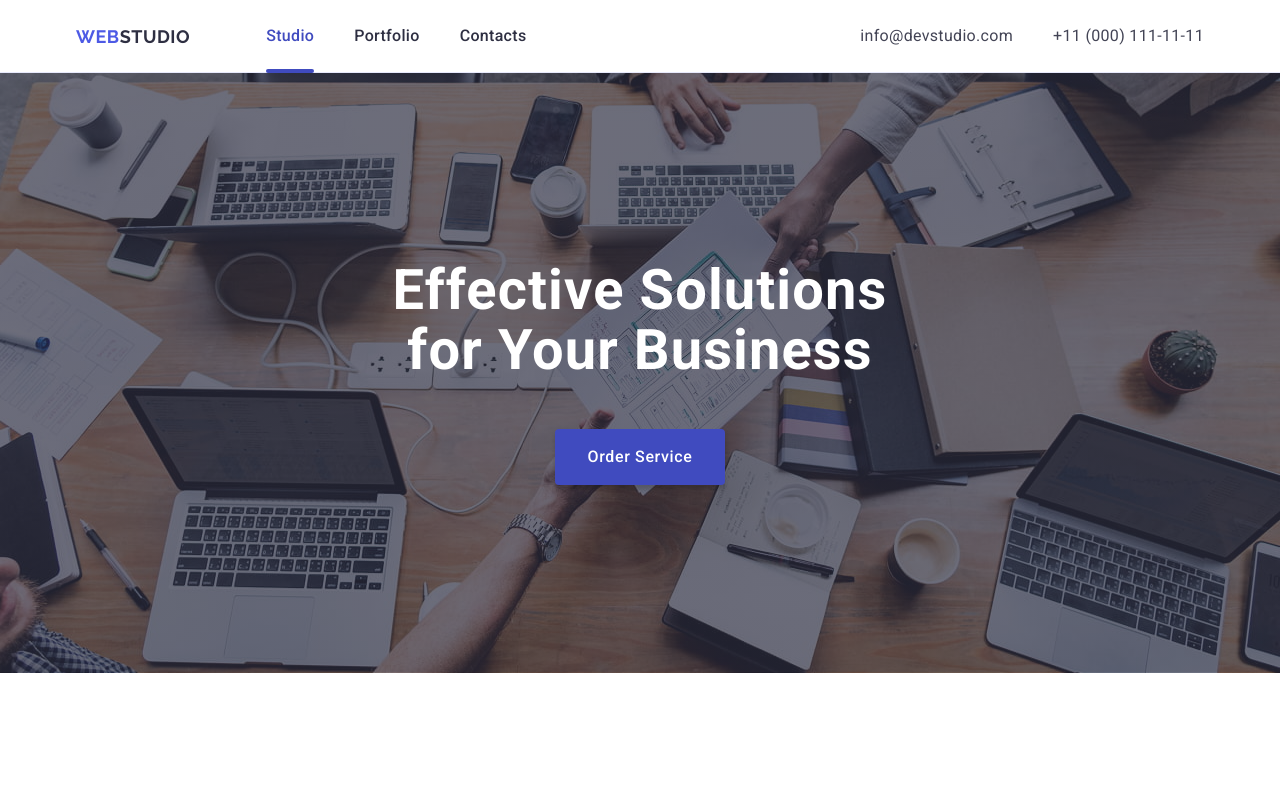
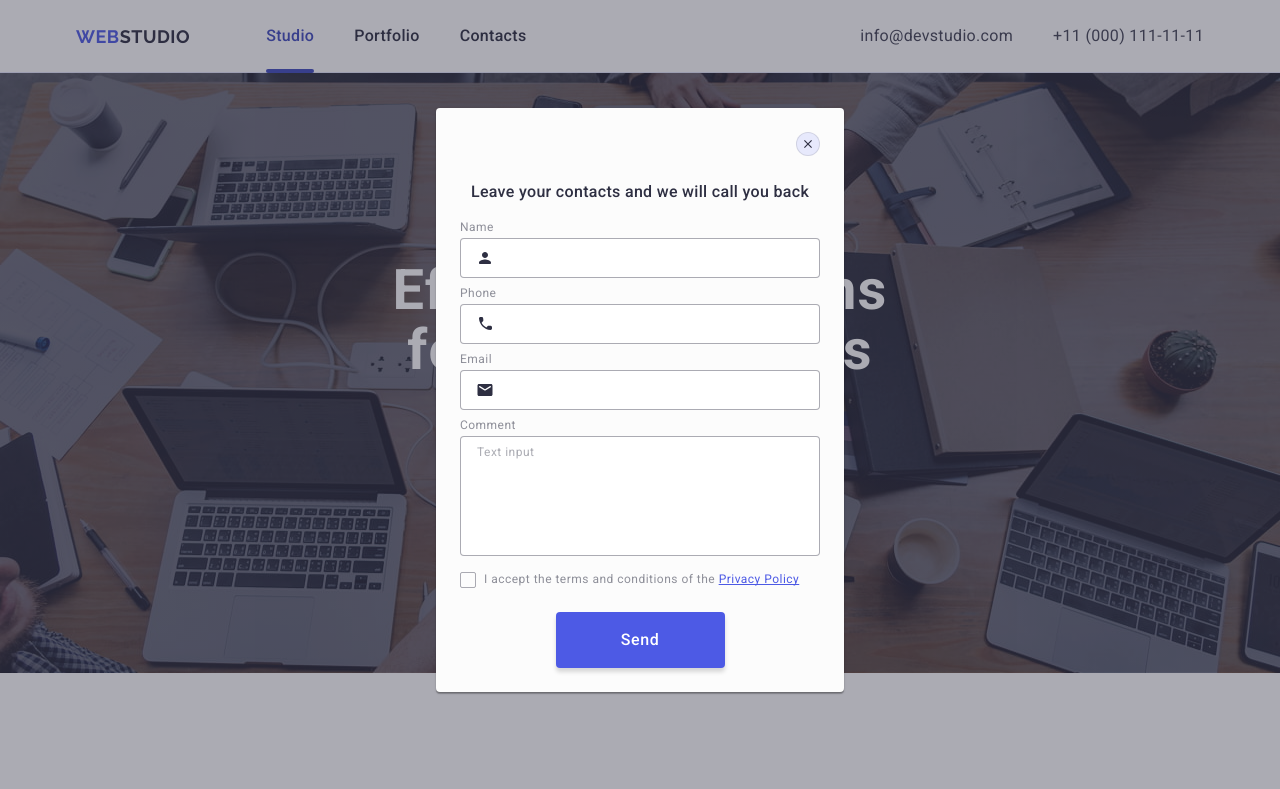
Before and after one commit to AntoniiViazovskyi/goit-markup-hw-06, a plain HTML site: page index.html in a window 1280 px wide. Both pictures are taken after a click on the button "Order Service". Shown: the top 789 px of the page. Drawn offline with nearby package versions, Linux system fonts and the light colour scheme.

Commit message:
Added adaptive design for Backdrop

```diff
--- a/css/styles.css
+++ b/css/styles.css
@@ -88,6 +88,21 @@ a {
   margin: 0 auto;
 }
 
+.accent-text {
+  font-weight: 500;
+  font-size: 16px;
+  line-height: 1.5;
+  letter-spacing: 0.02em;
+}
+
+.label-text {
+  font-weight: 400;
+  font-size: 12px;
+  line-height: 1.16667;
+  letter-spacing: 0.04em;
+  color: var(--color-subtle-text);
+}
+
 /* header */
 
 .header {
@@ -170,12 +185,6 @@ a:is(:hover, :focus) {
     display: block;
   }
 
-  .accent-text {
-    font-weight: 500;
-    font-size: 16px;
-    line-height: 1.5;
-    letter-spacing: 0.02em;
-  }
   .text-logo {
     margin-right: 120px;
   }
@@ -863,3 +872,217 @@ a:is(:hover, :focus) {
     gap: 16px;
   }
 }
+
+/* backdrop */
+.backdrop {
+  position: fixed;
+  top: 0;
+  left: 0;
+  width: 100%;
+  height: 100%;
+  background-color: var(--color-modal-overlay);
+  z-index: 999;
+  opacity: 0;
+  visibility: hidden;
+  pointer-events: none;
+  transition:
+    opacity 250ms cubic-bezier(0.4, 0, 0.2, 1),
+    visibility 250ms cubic-bezier(0.4, 0, 0.2, 1);
+}
+
+.backdrop.is-open {
+  opacity: 1;
+  visibility: visible;
+  pointer-events: auto;
+}
+
+.modal {
+  position: absolute;
+  top: 50%;
+  left: 50%;
+  transform: translate(-50%, -50%);
+  background-color: var(--color-modal-bg);
+  width: 288px;
+  min-height: 623px;
+  box-shadow:
+    0 1px 1px 0 rgba(0, 0, 0, 0.14),
+    0 1px 3px 0 rgba(0, 0, 0, 0.12),
+    0 2px 1px 0 rgba(0, 0, 0, 0.2);
+  border-radius: 4px;
+  transition: transform 250ms cubic-bezier(0.4, 0, 0.2, 1);
+  padding: 24px 16px;
+}
+
+.backdrop:not(.is-open) .modal {
+  transform: translate(-50%, -50%) scale(1.5);
+}
+
+.modal-close-btn {
+  display: flex;
+  align-items: center;
+  justify-content: center;
+  position: absolute;
+  top: 24px;
+  right: 24px;
+  border-radius: 4px;
+  width: 24px;
+  height: 24px;
+  border-radius: 100%;
+  background-color: var(--color-border);
+  border: 1px solid rgba(0, 0, 0, 0.1);
+  cursor: pointer;
+  transition:
+    background-color 250ms cubic-bezier(0.4, 0, 0.2, 1),
+    border 250ms cubic-bezier(0.4, 0, 0.2, 1);
+}
+
+.modal-close-icon {
+  fill: var(--color-dark);
+  transition: fill 250ms cubic-bezier(0.4, 0, 0.2, 1);
+}
+
+.modal-close-btn:is(:hover, :focus) {
+  background-color: var(--color-primary);
+  border: transparent;
+}
+
+.modal-close-btn:is(:hover, :focus) .modal-close-icon {
+  fill: var(--color-white);
+}
+
+.modal-text {
+  text-align: center;
+  color: var(--color-dark);
+  margin: 48px auto 16px;
+  max-width: 256px;
+}
+
+.input-container {
+  display: flex;
+  flex-direction: column;
+  gap: 4px;
+  margin-bottom: 8px;
+  width: 100%;
+  min-height: 40px;
+}
+
+.form-input {
+  border: 1px solid var(--color-modal-overlay);
+  border-radius: 4px;
+  width: 100%;
+  height: 40px;
+  padding-left: 38px;
+  padding-right: 16px;
+  transition: border 250ms cubic-bezier(0.4, 0, 0.2, 1);
+}
+
+.form-textarea {
+  font-weight: 400;
+  font-size: 12px;
+  line-height: 1.16667;
+  letter-spacing: 0.04em;
+  color: var(--color-modal-overlay);
+  height: 120px;
+  resize: none;
+  padding: 8px 16px;
+  margin-bottom: 8px;
+}
+
+.form-textarea::placeholder {
+  font-weight: 400;
+  font-size: 12px;
+  line-height: 1.16667;
+  letter-spacing: 0.04em;
+  color: var(--color-modal-overlay);
+}
+
+.form-input:is(:focus, :focus-visible) {
+  border: 1px solid var(--color-primary);
+  outline: transparent;
+}
+
+.input-wrapper {
+  position: relative;
+}
+
+.input-icon {
+  position: absolute;
+  top: 50%;
+  left: 16px;
+  transform: translateY(-50%);
+  pointer-events: none;
+  fill: var(--color-dark);
+  transition: fill 250ms cubic-bezier(0.4, 0, 0.2, 1);
+}
+
+.form-input:focus + .input-icon {
+  fill: var(--color-primary);
+}
+
+.checkbox-container {
+  margin-bottom: 24px;
+}
+
+.checkbox-label {
+  display: flex;
+  align-items: center;
+}
+
+.checkbox-custom {
+  display: flex;
+  align-items: center;
+  justify-content: center;
+  cursor: pointer;
+  vertical-align: middle;
+  flex-shrink: 0;
+  width: 16px;
+  height: 16px;
+  border-radius: 2px;
+  border: 1px solid var(--color-modal-overlay);
+  margin-right: 8px;
+  transition:
+    border 250ms cubic-bezier(0.4, 0, 0.2, 1),
+    background-color 250ms cubic-bezier(0.4, 0, 0.2, 1);
+}
+
+.checkbox-icon {
+  fill: transparent;
+  transition: fill 250ms cubic-bezier(0.4, 0, 0.2, 1);
+}
+
+.checkbox-input:checked + .checkbox-label > .checkbox-custom {
+  background-color: var(--color-primary-pressed);
+  border: 1px solid var(--color-primary-pressed);
+}
+.checkbox-input:checked + .checkbox-label > .checkbox-custom > .checkbox-icon {
+  fill: var(--color-accent);
+}
+
+.policy-link {
+  line-height: 1.33333;
+  text-decoration: underline;
+  text-decoration-skip-ink: none;
+  color: var(--color-primary);
+  transition: color 250ms cubic-bezier(0.4, 0, 0.2, 1);
+}
+
+.policy-link:is(:hover, :focus) {
+  color: var(--color-primary-pressed);
+}
+
+.modal-submit-btn {
+  min-width: 169px;
+  min-height: 56px;
+}
+
+@media screen and (min-width: 768px) {
+  .modal {
+    width: 408px;
+    min-height: 584px;
+    padding: 24px;
+  }
+
+  .modal-text {
+    max-width: 360px;
+  }
+}
--- a/index.html
+++ b/index.html
@@ -146,13 +146,13 @@
                 alt="Portrait of Mark Guerrero"
                 width="264"
                 height="260" />
-              <div class="team-text-container flex-column">
+              <div class="team-text-container">
                 <h3 class="item-header-text team-item-header">Mark Guerrero</h3>
                 <p class="card-text team-item-paragraph">Product Designer</p>
                 <ul class="team-social-links-list">
                   <li class="team-social-links-item">
                     <a
-                      class="team-social-link flex-center"
+                      class="team-social-link"
                       href=""
                       target="_blank"
                       rel="noopener noreferrer">
@@ -166,7 +166,7 @@
                   </li>
                   <li class="team-social-links-item">
                     <a
-                      class="team-social-link flex-center"
+                      class="team-social-link"
                       href=""
                       target="_blank"
                       rel="noopener noreferrer">
@@ -180,7 +180,7 @@
                   </li>
                   <li class="team-social-links-item">
                     <a
-                      class="team-social-link flex-center"
+                      class="team-social-link"
                       href=""
                       target="_blank"
                       rel="noopener noreferrer">
@@ -194,7 +194,7 @@
                   </li>
                   <li class="team-social-links-item">
                     <a
-                      class="team-social-link flex-center"
+                      class="team-social-link"
                       href=""
                       target="_blank"
                       rel="noopener noreferrer">
@@ -217,13 +217,13 @@
                 alt="Portrait of Tom Ford"
                 width="264"
                 height="260" />
-              <div class="team-text-container flex-column">
+              <div class="team-text-container">
                 <h3 class="item-header-text team-item-header">Tom Ford</h3>
                 <p class="card-text team-item-paragraph">Frontend Developer</p>
                 <ul class="team-social-links-list">
                   <li class="team-social-links-item">
                     <a
-                      class="team-social-link flex-center"
+                      class="team-social-link"
                       href=""
                       target="_blank"
                       rel="noopener noreferrer">
@@ -237,7 +237,7 @@
                   </li>
                   <li class="team-social-links-item">
                     <a
-                      class="team-social-link flex-center"
+                      class="team-social-link"
                       href=""
                       target="_blank"
                       rel="noopener noreferrer">
@@ -251,7 +251,7 @@
                   </li>
                   <li class="team-social-links-item">
                     <a
-                      class="team-social-link flex-center"
+                      class="team-social-link"
                       href=""
                       target="_blank"
                       rel="noopener noreferrer">
@@ -265,7 +265,7 @@
                   </li>
                   <li class="team-social-links-item">
                     <a
-                      class="team-social-link flex-center"
+                      class="team-social-link"
                       href=""
                       target="_blank"
                       rel="noopener noreferrer">
@@ -291,13 +291,13 @@
                 alt="Portrait of Camila Garcia"
                 width="264"
                 height="260" />
-              <div class="team-text-container flex-column">
+              <div class="team-text-container">
                 <h3 class="item-header-text team-item-header">Camila Garcia</h3>
                 <p class="card-text team-item-paragraph">Marketing</p>
                 <ul class="team-social-links-list">
                   <li class="team-social-links-item">
                     <a
-                      class="team-social-link flex-center"
+                      class="team-social-link"
                       href=""
                       target="_blank"
                       rel="noopener noreferrer">
@@ -311,7 +311,7 @@
                   </li>
                   <li class="team-social-links-item">
                     <a
-                      class="team-social-link flex-center"
+                      class="team-social-link"
                       href=""
                       target="_blank"
                       rel="noopener noreferrer">
@@ -325,7 +325,7 @@
                   </li>
                   <li class="team-social-links-item">
                     <a
-                      class="team-social-link flex-center"
+                      class="team-social-link"
                       href=""
                       target="_blank"
                       rel="noopener noreferrer">
@@ -339,7 +339,7 @@
                   </li>
                   <li class="team-social-links-item">
                     <a
-                      class="team-social-link flex-center"
+                      class="team-social-link"
                       href=""
                       target="_blank"
                       rel="noopener noreferrer">
@@ -371,7 +371,7 @@
                 <ul class="team-social-links-list">
                   <li class="team-social-links-item">
                     <a
-                      class="team-social-link flex-center"
+                      class="team-social-link"
                       href=""
                       target="_blank"
                       rel="noopener noreferrer">
@@ -385,7 +385,7 @@
                   </li>
                   <li class="team-social-links-item">
                     <a
-                      class="team-social-link flex-center"
+                      class="team-social-link"
                       href=""
                       target="_blank"
                       rel="noopener noreferrer">
@@ -399,7 +399,7 @@
                   </li>
                   <li class="team-social-links-item">
                     <a
-                      class="team-social-link flex-center"
+                      class="team-social-link"
                       href=""
                       target="_blank"
                       rel="noopener noreferrer">
@@ -413,7 +413,7 @@
                   </li>
                   <li class="team-social-links-item">
                     <a
-                      class="team-social-link flex-center"
+                      class="team-social-link"
                       href=""
                       target="_blank"
                       rel="noopener noreferrer">
@@ -592,7 +592,7 @@
     <footer class="footer">
       <div class="container">
         <div class="footer-wrapper">
-          <div class="footer-text-container flex-column">
+          <div class="footer-text-container">
             <a
               class="footer-logo text-logo footer-text-color"
               href="./index.html">
@@ -604,12 +604,12 @@
               digital marketing & growth solutions.
             </p>
           </div>
-          <div class="footer-links-container flex-column">
+          <div class="footer-links-container">
             <p class="footer-links-text accent-text">Social media</p>
             <ul class="footer-social-links-list">
               <li class="footer-social-links-item">
                 <a
-                  class="footer-social-link flex-center"
+                  class="footer-social-link"
                   href=""
                   target="_blank"
                   rel="noopener noreferrer">
@@ -620,7 +620,7 @@
               </li>
               <li class="footer-social-links-item">
                 <a
-                  class="footer-social-link flex-center"
+                  class="footer-social-link"
                   href=""
                   target="_blank"
                   rel="noopener noreferrer">
@@ -631,7 +631,7 @@
               </li>
               <li class="footer-social-links-item">
                 <a
-                  class="footer-social-link flex-center"
+                  class="footer-social-link"
                   href=""
                   target="_blank"
                   rel="noopener noreferrer">
@@ -642,7 +642,7 @@
               </li>
               <li class="footer-social-links-item">
                 <a
-                  class="footer-social-link flex-center"
+                  class="footer-social-link"
                   href=""
                   target="_blank"
                   rel="noopener noreferrer">
@@ -653,7 +653,7 @@
               </li>
             </ul>
           </div>
-          <div class="footer-subscribe-container flex-column">
+          <div class="footer-subscribe-container">
             <p class="footer-links-text accent-text">Subscribe</p>
             <form class="footer-contact-form">
               <label
@@ -669,7 +669,7 @@
                   placeholder="Email"
                   class="footer-subscribe-input" />
                 <button type="submit" class="subscribe-btn hero-btn">
-                  <span class="subscribe-btn-content flex-center">
+                  <span class="subscribe-btn-content">
                     Subscribe
                     <svg class="subscribe-icon" width="24" height="24">
                       <use href="./images/icons.svg#icon-subscribe"></use>
@@ -682,9 +682,9 @@
         </div>
       </div>
     </footer>
-    <div class="backdrop hidden" data-modal>
+    <div class="backdrop" data-modal>
       <div class="modal">
-        <button class="modal-close-btn flex-center" data-modal-close>
+        <button class="modal-close-btn" data-modal-close>
           <svg class="modal-close-icon" width="8" height="8">
             <use href="./images/icons.svg#icon-close"></use>
           </svg>
@@ -693,7 +693,7 @@
           Leave your contacts and we will call you back
         </p>
         <form class="modal-form">
-          <div class="input-container flex-column">
+          <div class="input-container">
             <label for="user-name" class="label-text">Name</label>
             <div class="input-wrapper">
               <input
@@ -706,7 +706,7 @@
               </svg>
             </div>
           </div>
-          <div class="input-container flex-column">
+          <div class="input-container">
             <label for="user-phone" class="label-text">Phone</label>
             <div class="input-wrapper">
               <input
@@ -719,7 +719,7 @@
               </svg>
             </div>
           </div>
-          <div class="input-container flex-column">
+          <div class="input-container">
             <label for="user-email" class="label-text">Email</label>
             <div class="input-wrapper">
               <input
@@ -732,7 +732,7 @@
               </svg>
             </div>
           </div>
-          <div class="input-container flex-column">
+          <div class="input-container">
             <label for="user-comment" class="label-text">Comment</label>
             <textarea
               id="user-comment"
@@ -752,7 +752,8 @@
                   <use href="./images/icons.svg#icon-vector" />
                 </svg>
               </span>
-              I accept the terms and conditions of the&nbsp;
+              <span>
+                I accept the terms and conditions of the
                 <a
                   href=""
                   target="_blank"
@@ -760,6 +761,7 @@
                   class="policy-link">
                   Privacy Policy
                 </a>
+              </span>
             </label>
           </div>
           <label for="submit-btn" class="visually-hidden">Submit Form</label>
@@ -767,7 +769,7 @@
             type="submit"
             id="submit-btn"
             name="submit-btn"
-            class="modal-submit-btn hero-btn flex-center">
+            class="modal-submit-btn hero-btn">
             Send
           </button>
         </form>
```
Also changed, not shown: css/styles-old.css (+13 -13 lines). Lines whose indentation alone changed are shown as unchanged.
